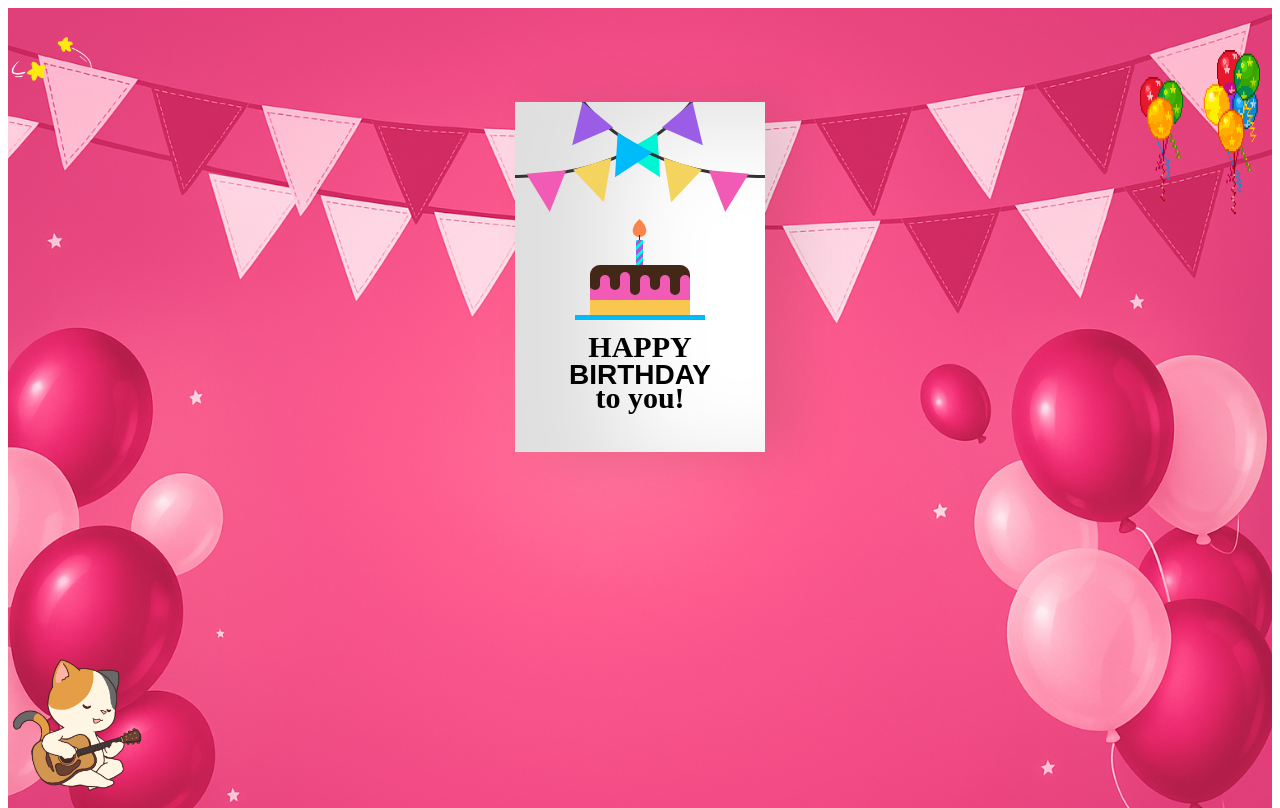
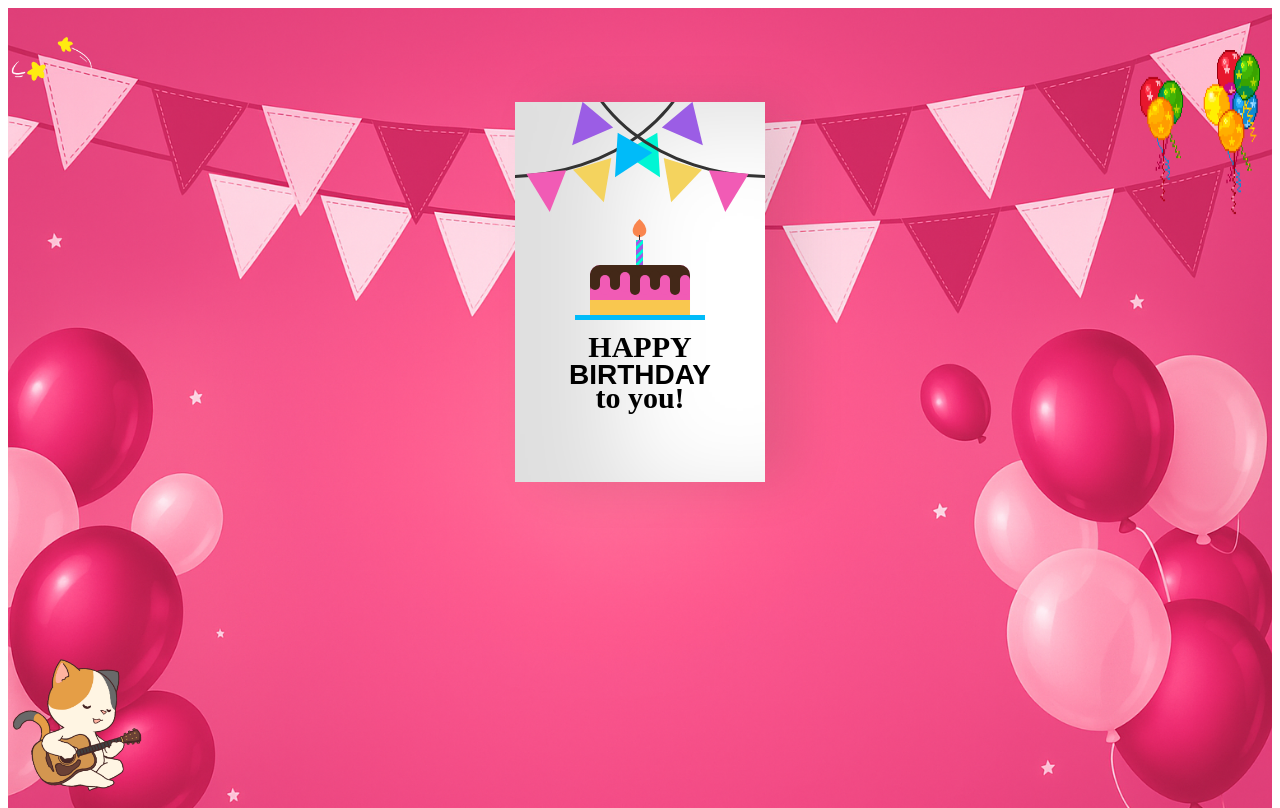
Before and after one commit to binny-chopra/bday-sb, an Angular app: page /card in a window 1280 px wide. Built offline with nearby package versions, Linux system fonts and the light colour scheme.

Commit message:
card height changes

```diff
--- a/src/app/components/card/card.component.css
+++ b/src/app/components/card/card.component.css
@@ -44,7 +44,7 @@ img {
 .birthdayCard {
   position: relative;
   width: 250px;
-  height: 350px;
+  height: 380px;
   cursor: pointer;
   transform-style: preserve-3d;
   transform: perspective(2500px);
@@ -73,7 +73,7 @@ img {
   position: relative;
   background-color: #fff;
   width: 250px;
-  height: 350px;
+  height: 380px;
   overflow: hidden;
   transform-origin: left;
   box-shadow: inset 100px 20px 100px rgba(0, 0, 0, 0.13),
@@ -123,7 +123,7 @@ img {
 
 .decorations {
   position: absolute;
-  width: 400px;
+  width: 380px;
   height: 300px;
   border: 3px solid #333 !important;
   border-radius: 50%;
@@ -255,7 +255,7 @@ img {
   position: absolute;
   background-color: #fff;
   width: 250px;
-  height: 350px;
+  height: 380px;
   z-index: -1;
   left: 0;
   top: 0;
```
